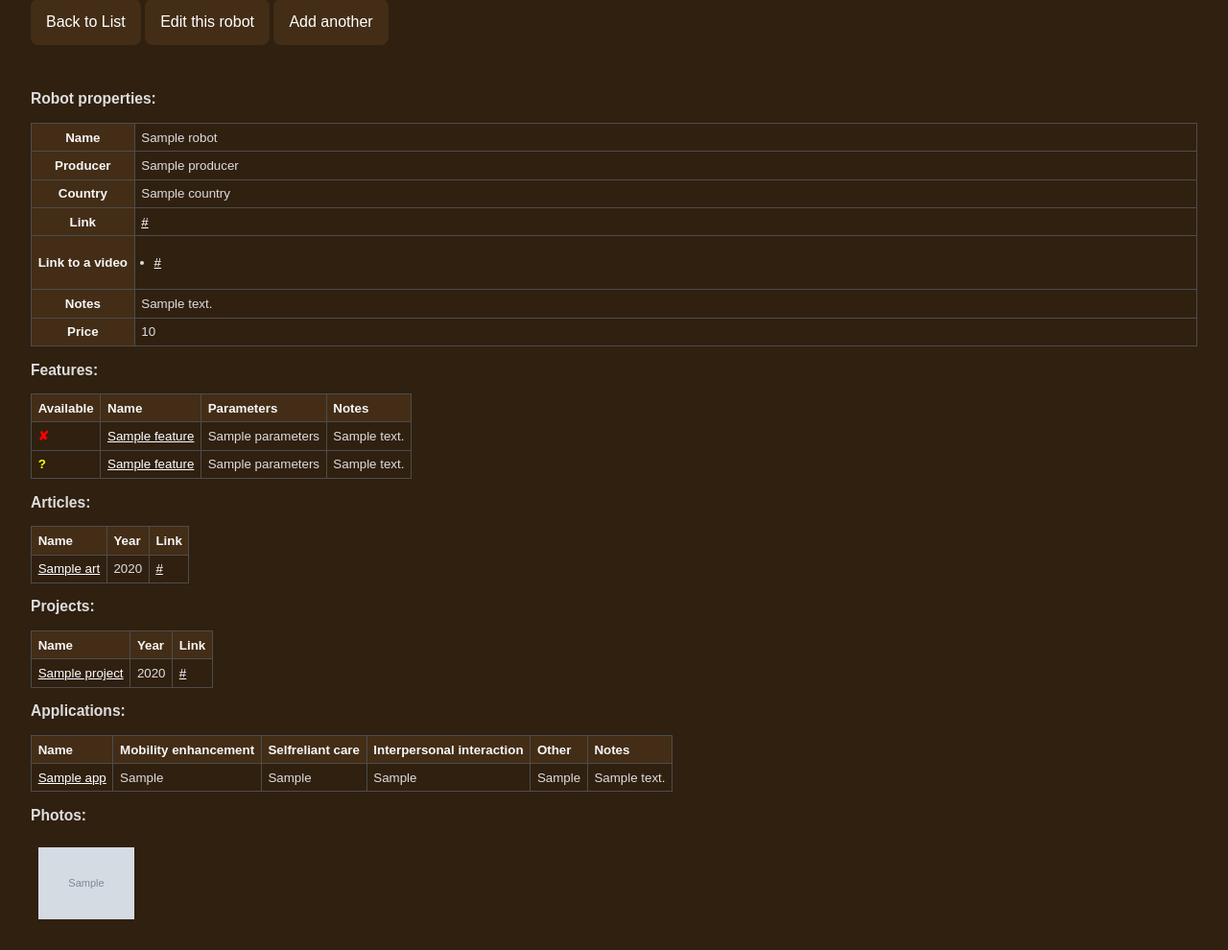
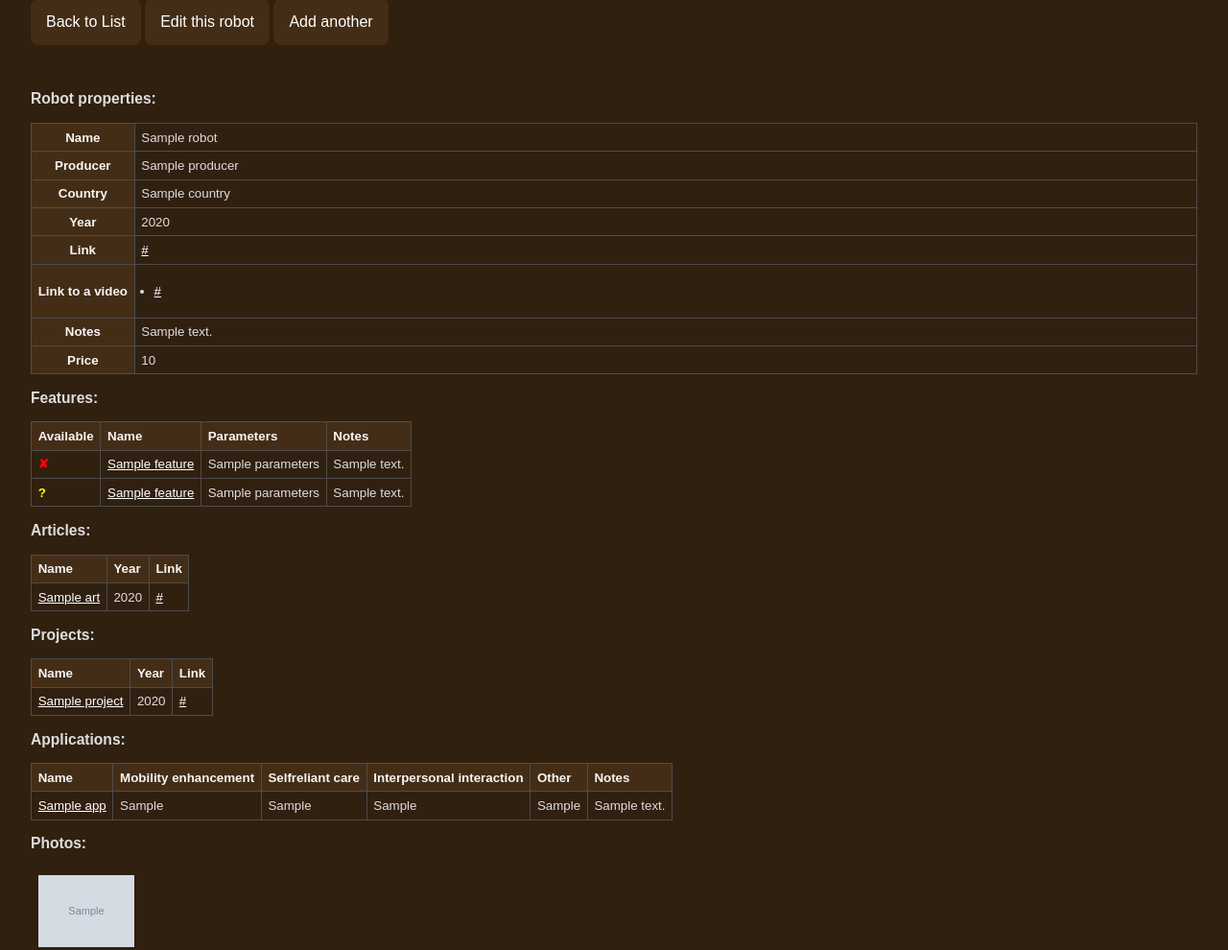
Before and after one commit to mjbogusz/robotdb, a Django app: template robotdb/templates/views/robot/detail.html in a window 1280 px wide. Shown: the part 161-1151 px from the top of the page at 96% size. Before the commit the page ends 1119 px from the top, so only its background shows below. Run offline with Django 3.2, Linux system fonts and the light colour scheme; the template is opened without the code that fills it: most values are stand-ins (such as "Sample title", 1, 10 or a date in 2020); grey boxes marked "Sample" are stand-in pictures; style sheets or scripts are compiled from the project's sources; some libraries are stand-ins or nearby versions.

Commit message:
added year to robot model

```diff
--- a/robotdb/admin/RobotAdmin.py
+++ b/robotdb/admin/RobotAdmin.py
@@ -7,6 +7,7 @@ from .RobotImageAdmin import RobotImageInline
 
 class RobotAdminForm(forms.ModelForm):
 	notes = forms.CharField(widget = forms.Textarea, required = False)
+	videoLink = forms.CharField(widget = forms.Textarea, required = False)
 
 	class Meta:
 		model = Robot
@@ -21,6 +22,7 @@ class RobotAdmin(admin.ModelAdmin):
 			'name',
 			'producer',
 			'country',
+			'year',
 			'price',
 			'notes',
 		]}),
--- a/robotdb/filters/RobotFilter.py
+++ b/robotdb/filters/RobotFilter.py
@@ -9,5 +9,6 @@ class RobotFilter(FilterSet):
 			'name': ['contains'],
 			'producer': ['contains'],
 			'country': ['contains'],
+			'year': ['lt', 'gt'],
 			'price': ['lt', 'gt'],
 		}
--- a/robotdb/models/Robot.py
+++ b/robotdb/models/Robot.py
@@ -10,6 +10,7 @@ class Robot(models.Model):
 	name = models.CharField(max_length = 200, unique = True)
 	producer = models.CharField(max_length = 200)
 	country = models.CharField('Country of origin (3 character ISO)', max_length = 3, blank = True)
+	year = models.PositiveSmallIntegerField(default = 2018)
 	link = models.CharField('Link to main site', max_length = 400, blank = True)
 	videoLink = models.CharField('Links to videos (newline-separated)', max_length = 400, blank = True)
 	price = models.PositiveIntegerField('Price in EUR', default = 0, blank = True)
--- a/robotdb/templates/views/robot/detail.html
+++ b/robotdb/templates/views/robot/detail.html
@@ -24,6 +24,10 @@
 		<tr>
 			<th>Country</th>
 			<td>{{ robot.country }}</a></td>
+		</tr>
+		<tr>
+			<th>Year</th>
+			<td>{{ robot.year }}</a></td>
 		</tr>
 		<tr>
 			<th>Link</th>
--- a/robotdb/views/robotViews.py
+++ b/robotdb/views/robotViews.py
@@ -18,6 +18,7 @@ class RobotCreateView(LoginRequiredMixin, CreateView):
 		'name',
 		'producer',
 		'country',
+		'year',
 		'link',
 		'videoLink',
 		'price',
@@ -54,6 +55,7 @@ class RobotUpdateView(LoginRequiredMixin, UpdateView):
 		'name',
 		'producer',
 		'country',
+		'year',
 		'link',
 		'videoLink',
 		'price',
```
